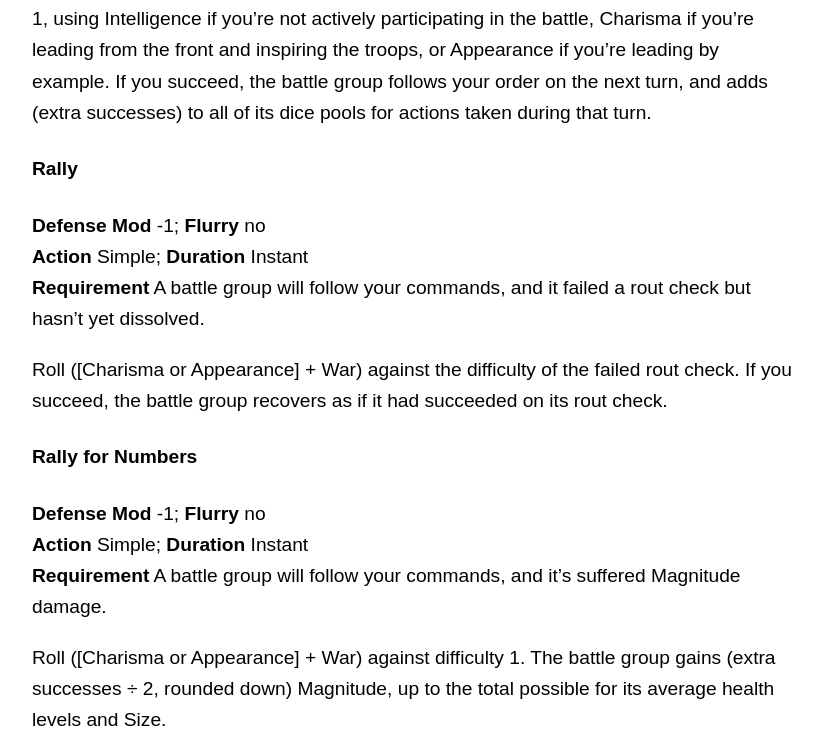
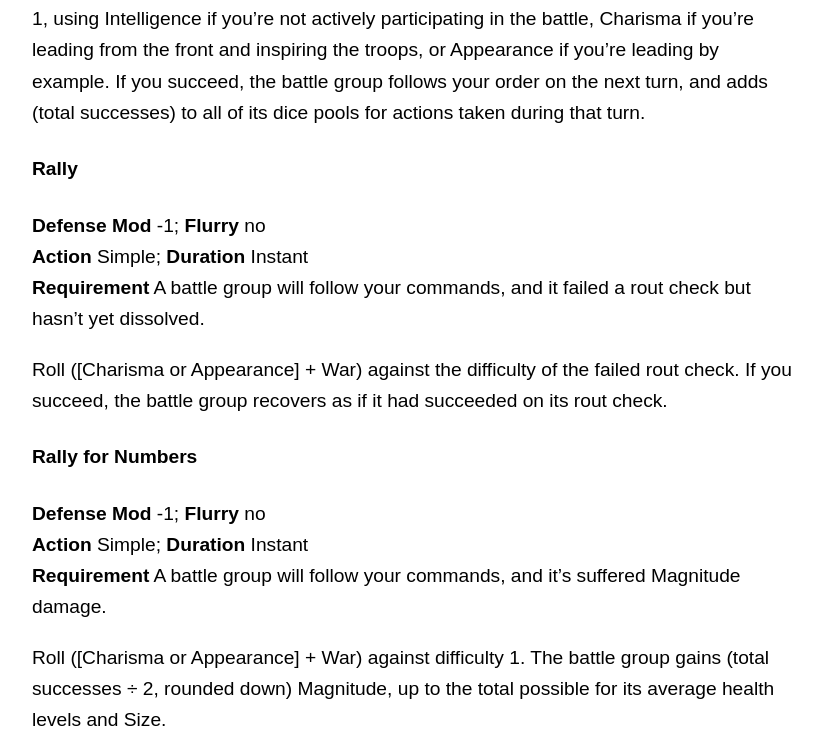
Before and after one commit to lost-egg/lost-egg.github.io, a Jekyll site: the page built from combat.md, in a window 1280 px wide and 1400 px high, scrolled down 24269 px. Shown: the part 283-1036 px from the top of the window, without its empty margins (224-1053 px from the left). Built offline with Jekyll 4.4.1, drawn with Linux system fonts in a browser that asks for light colours; some of the changed text lies outside the part shown.

Commit message:
Fix 'extra successes'

```diff
--- a/combat.md
+++ b/combat.md
@@ -130,7 +130,7 @@ You you a weapon you have ready (see [Ready Weapon](#ready-weapon)) to make an a
 
 Choose an ally within close range. You apply your Parry against all attacks targeting that ally, called your ward.
 
-If one of those attacks succeeds against your Parry, the attacker chooses to apply the attack to you or to your ward. If they apply it to your ward, their attack roll result becomes just their extra successes, and they still have to succeed against your ward's Defense. If the attack is a decisive attack, the attacker also loses (your Defense ÷ 2, rounded down) from the damage roll.
+If one of those attacks succeeds against your Parry, the attacker chooses to apply the attack to you or to your ward. If they apply it to your ward, their attack roll result becomes just their threshold successes, and they still have to succeed against your ward's Defense. If the attack is a decisive attack, the attacker also loses (your Defense ÷ 2, rounded down) from the damage roll.
 
 ### Disengage
 
@@ -291,7 +291,7 @@ A character can only benefit from one Distract gambit at a time.
 
 If you complete the gambit, you grab the target. You have control of the grapple for this round.
 
-Make a (Strength + [Brawl or Martial Arts]) opposed roll against the target. You have X **control rounds**, where X is the extra successes if you win or 0 if you lose. At the start of each of your turns, you lose 1 control round. If you have 0 control rounds at the start of the target's turn, they escape the grapple. If you are Crashed during the grapple, the target escapes the grapple immediately.
+Make a (Strength + [Brawl or Martial Arts]) opposed roll against the target. You have X **control rounds**, where X is the threshold successes if you win or 0 if you lose. At the start of each of your turns, you lose 1 control round. If you have 0 control rounds at the start of the target's turn, they escape the grapple. If you are Crashed during the grapple, the target escapes the grapple immediately.
 
 Maintaining the grapple is a Simple action with the Movement keyword. You can choose to release the target at any time as a Reflexive action, including during someone else's turn or just before the start of your turn, in which case at the start of your turn you can act normally.
 
@@ -366,7 +366,7 @@ Each attack has an order of operations used to resolve it. Usually you won't nee
 
     c. Assemble your **damage roll**. This depends on the attack type.
 
-      * *withering:* The damage roll is (Strength + weapon damage bonus + extra successes from the attack roll - target's soak), minimum of your minimum damage. After checking the minimum, add any post-soak damage.
+      * *withering:* The damage roll is (Strength + weapon damage bonus + threshold successes from the attack roll - target's soak), minimum of your minimum damage. After checking the minimum, add any post-soak damage.
 
       * *decisive:* The damage roll is (your current Initiative). The Double 10s rule doesn't apply. If this isn't a gambit and the target has Hardness equal to or greater than the damage roll, change your damage roll to 0.
 
@@ -408,7 +408,7 @@ When declaring effects to enhance the attacks in step 2, the characters alternat
 
 Instead of being used against Defense, the attack rolls are used as opposed rolls.
 
-The winner deals damage as though they succeeded against the loser's Defense, with extra successes from the opposed roll adding dice to the damage roll if it's a withering attack. The winner gets +3s on the damage roll if they're making a withering attack, or +1s on the damage roll if they're making a decisive attack.
+The winner deals damage as though they succeeded against the loser's Defense, with threshold successes from the opposed roll adding dice to the damage roll if it's a withering attack. The winner gets +3s on the damage roll if they're making a withering attack, or +1s on the damage roll if they're making a decisive attack.
 
 The loser's attack ends, and they get -2 Defense until their next turn. This penalty doesn't stack with itself. They don't get any onslaught penalty from the winner's attack.
 
@@ -546,7 +546,7 @@ If you're known and trusted by the members of a battle group, and you have some
 **Action** Simple; **Duration** Instant
 **Requirement** A battle group will follow your commands.
 
-Declare an order and roll ([Charisma, Appearance, or Intelligence] + War) against difficulty 1, using Intelligence if you're not actively participating in the battle, Charisma if you're leading from the front and inspiring the troops, or Appearance if you're leading by example. If you succeed, the battle group follows your order on the next turn, and adds (extra successes) to all of its dice pools for actions taken during that turn.
+Declare an order and roll ([Charisma, Appearance, or Intelligence] + War) against difficulty 1, using Intelligence if you're not actively participating in the battle, Charisma if you're leading from the front and inspiring the troops, or Appearance if you're leading by example. If you succeed, the battle group follows your order on the next turn, and adds (total successes) to all of its dice pools for actions taken during that turn.
 
 #### Rally
 
@@ -562,6 +562,6 @@ Roll ([Charisma or Appearance] + War) against the difficulty of the failed rout
 **Action** Simple; **Duration** Instant
 **Requirement** A battle group will follow your commands, and it's suffered Magnitude damage.
 
-Roll ([Charisma or Appearance] + War) against difficulty 1. The battle group gains (extra successes ÷ 2, rounded down) Magnitude, up to the total possible for its average health levels and Size.
+Roll ([Charisma or Appearance] + War) against difficulty 1. The battle group gains (total successes ÷ 2, rounded down) Magnitude, up to the total possible for its average health levels and Size.
 
 A battle group can only benefit from this action once per battle, plus once after each time it loses a point of Size.
```
